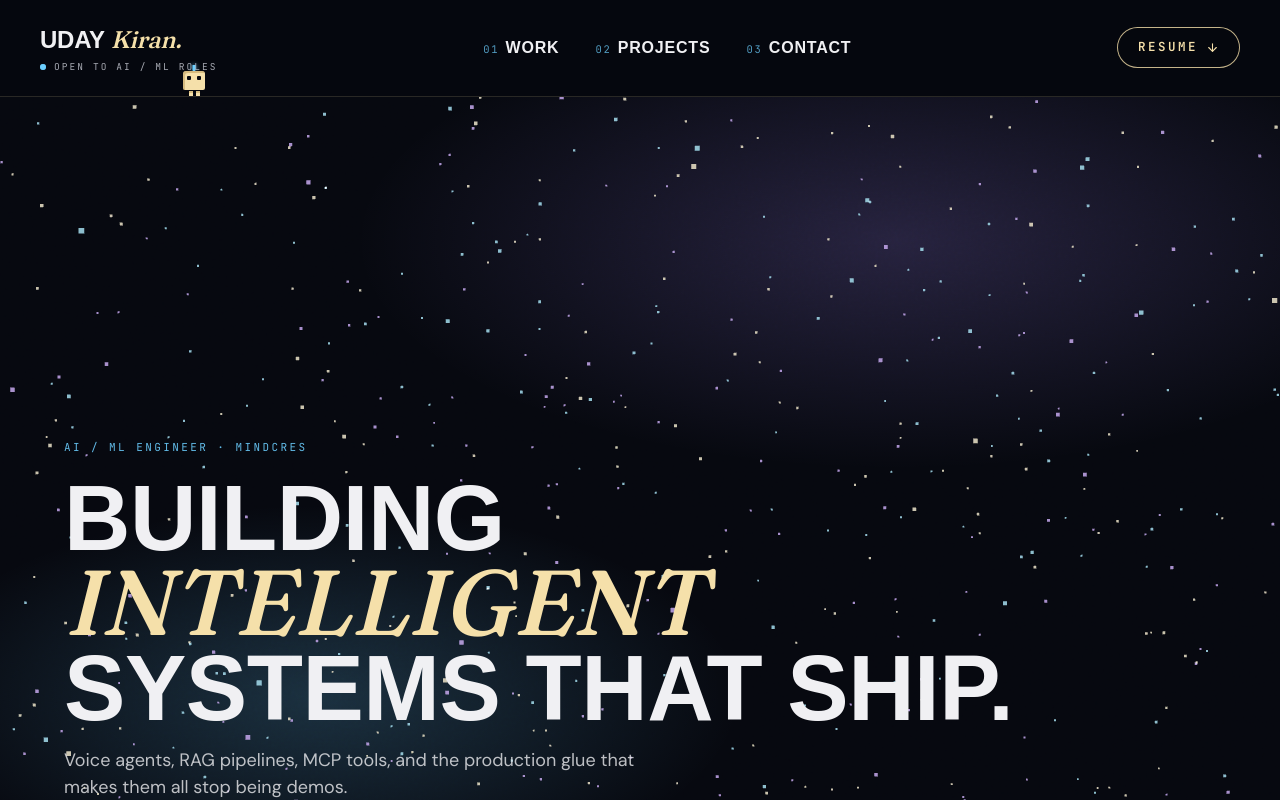
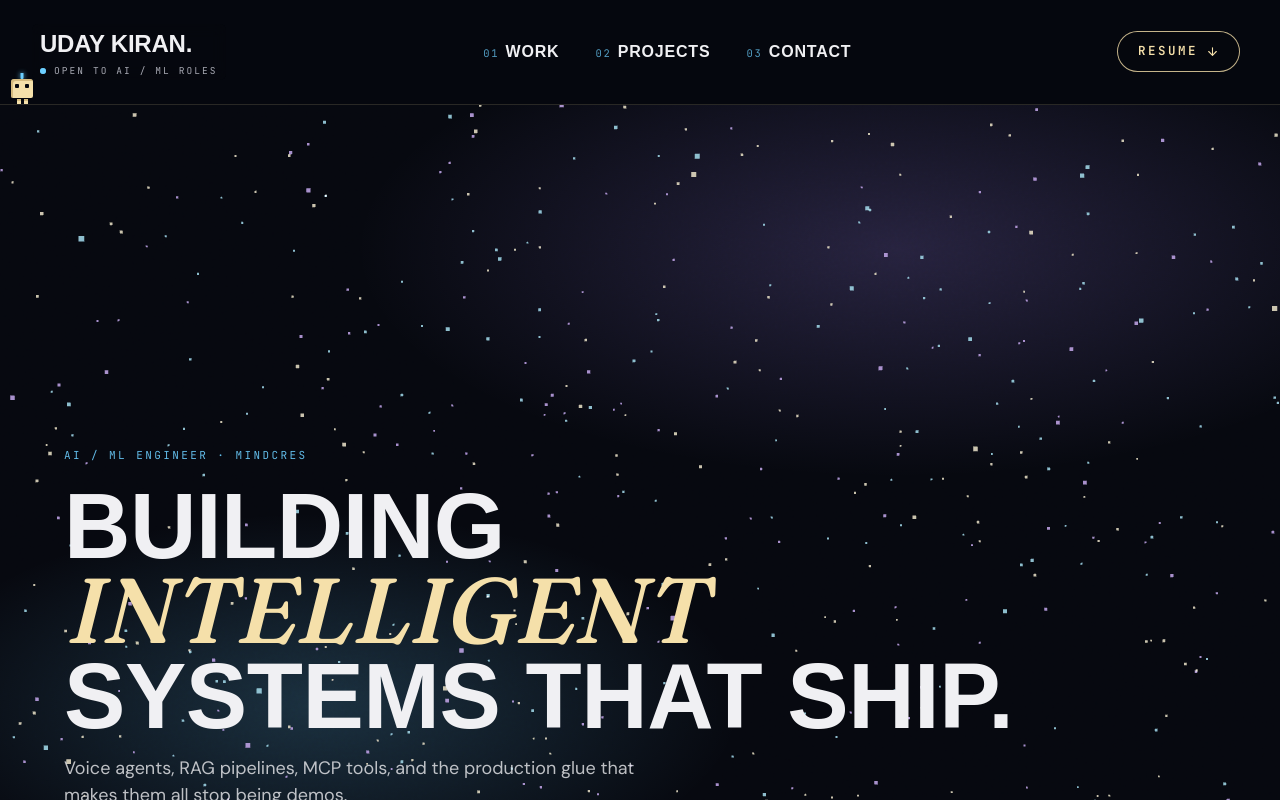
Before and after one commit to uday21308/Uday-Portfolio, a Next.js app: page / in a window 1280 px wide. Shown: the top 800 px of the page. Built offline with nearby package versions, Linux system fonts and the light colour scheme; a web font is replaced by a local one.

Commit message:
fix(nav): sprite walks edge-to-edge (8px to viewport-36px); logo uses single font (UDAY KIRAN.) with bg so sprite passes behind cleanly

```diff
--- a/components/ui/HeaderSprite.tsx
+++ b/components/ui/HeaderSprite.tsx
@@ -29,13 +29,13 @@ export function HeaderSprite() {
           z-index: 0;
         }
         @keyframes spriteRun {
-          0%   { transform: translateX(180px) scaleX(1); }
-          10%  { transform: translateX(180px) scaleX(1); }                 /* peek-pause left */
-          45%  { transform: translateX(calc(100vw - 220px)) scaleX(1); }
-          50%  { transform: translateX(calc(100vw - 220px)) scaleX(-1); }  /* turn */
-          60%  { transform: translateX(calc(100vw - 220px)) scaleX(-1); }  /* peek-pause right */
-          95%  { transform: translateX(180px) scaleX(-1); }
-          100% { transform: translateX(180px) scaleX(1); }                 /* turn back */
+          0%   { transform: translateX(8px) scaleX(1); }
+          8%   { transform: translateX(8px) scaleX(1); }                   /* peek-pause left */
+          47%  { transform: translateX(calc(100vw - 36px)) scaleX(1); }
+          52%  { transform: translateX(calc(100vw - 36px)) scaleX(-1); }   /* turn */
+          60%  { transform: translateX(calc(100vw - 36px)) scaleX(-1); }   /* peek-pause right */
+          97%  { transform: translateX(8px) scaleX(-1); }
+          100% { transform: translateX(8px) scaleX(1); }                   /* turn back */
         }
         .sprite {
           position: relative;
@@ -97,7 +97,7 @@ export function HeaderSprite() {
         }
         @media (prefers-reduced-motion: reduce) {
           .sprite-track, .sprite .legs span, .sprite .eye { animation: none !important; }
-          .sprite-track { transform: translateX(180px) !important; }
+          .sprite-track { transform: translateX(8px) !important; }
         }
       `}</style>
     </div>
--- a/components/ui/Nav.tsx
+++ b/components/ui/Nav.tsx
@@ -15,15 +15,9 @@ export function Nav() {
       <HeaderSprite />
 
       {/* Logo + status */}
-      <Link href="#top" className="relative z-10 group flex flex-col leading-none">
+      <Link href="#top" className="relative z-10 group flex flex-col leading-none bg-[var(--color-bg)]/85 backdrop-blur-sm rounded-md px-2 -mx-2 py-1">
         <span className="font-[family-name:var(--font-display-alt)] font-extrabold uppercase text-xl md:text-2xl tracking-[-0.01em] text-[var(--color-fg)] group-hover:text-[var(--color-accent)] transition-colors">
-          UDAY{" "}
-          <span
-            className="font-[family-name:var(--font-serif)] italic font-medium text-[var(--color-accent)] normal-case"
-            style={{ fontVariationSettings: '"opsz" 144, "SOFT" 100, "WONK" 1' }}
-          >
-            Kiran.
-          </span>
+          UDAY KIRAN.
         </span>
         <span className="hidden sm:flex items-center gap-2 mt-1.5 font-[family-name:var(--font-mono)] text-[9.5px] tracking-[0.22em] uppercase text-[var(--color-fg-muted)]/80">
           <span className="relative inline-flex w-1.5 h-1.5">
```
